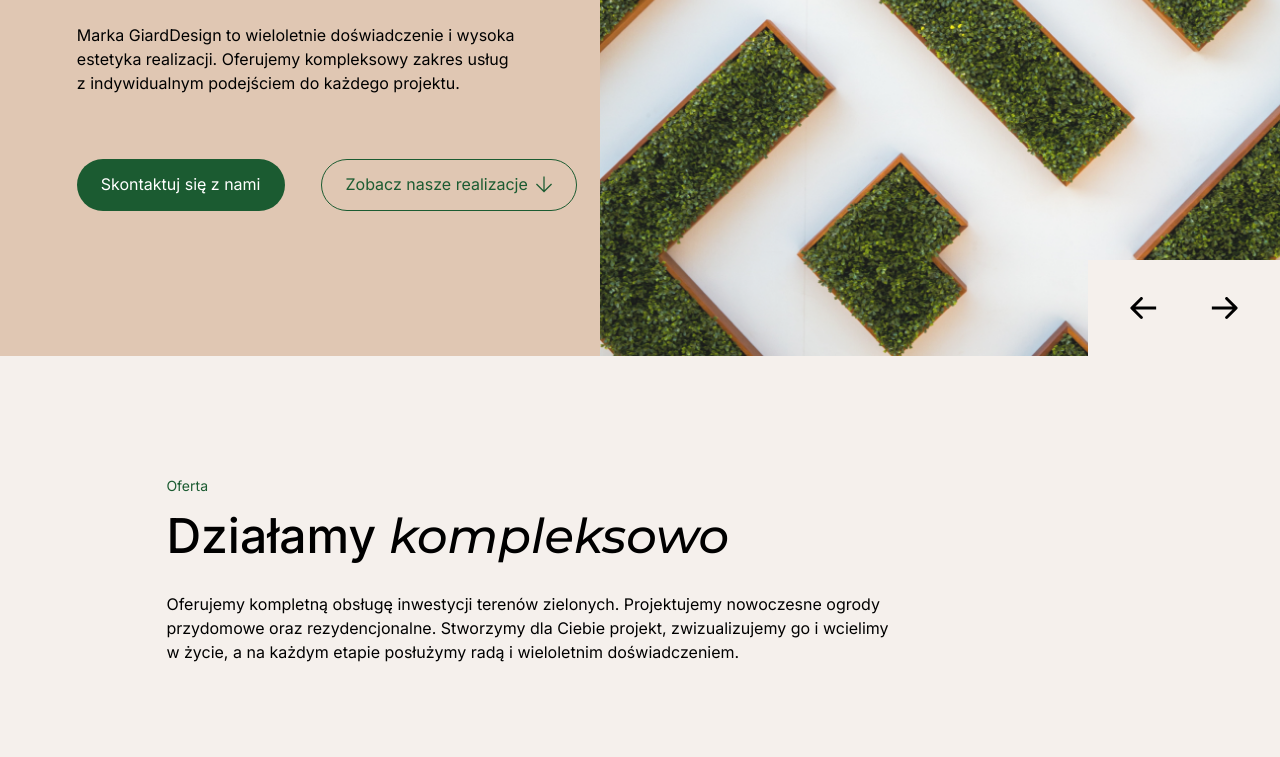
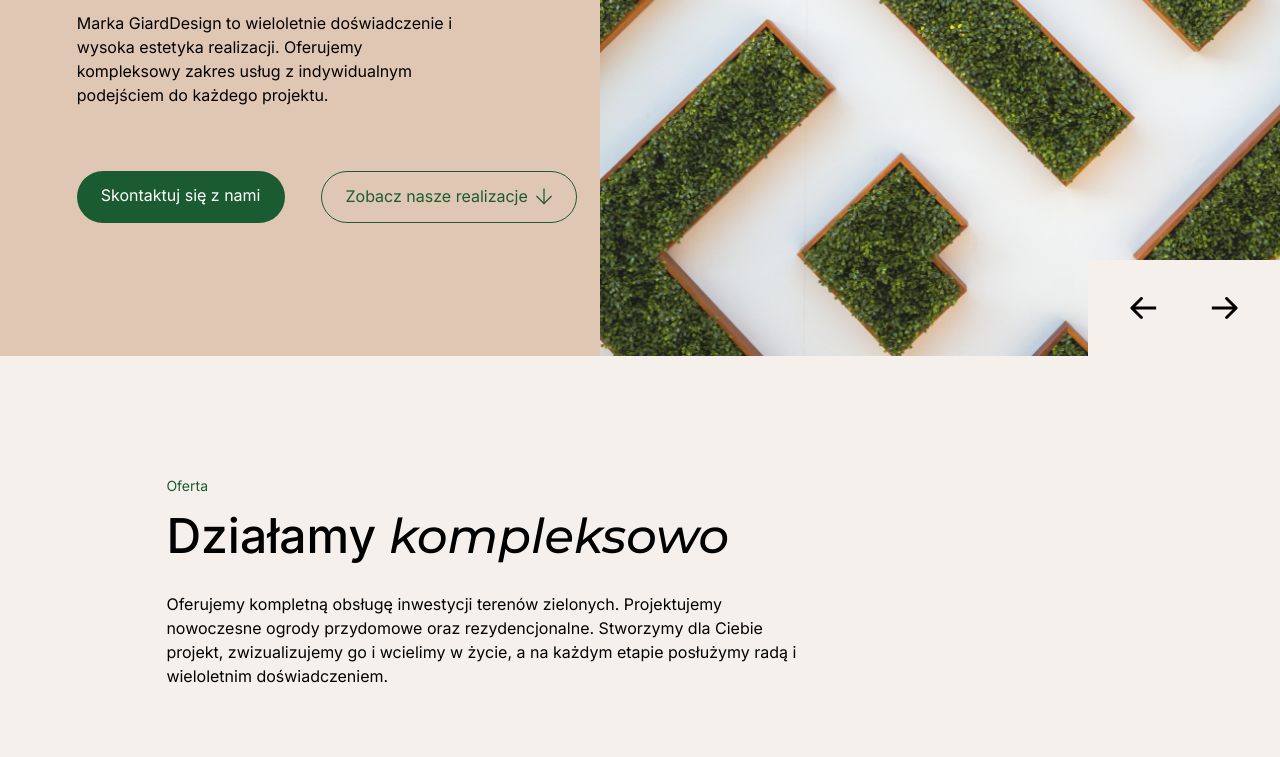
Before and after one commit to SquirrelPL/adRespect, a plain HTML site: page index.html in a window 1280 px wide. Shown: the part 444-1201 px from the top of the page. Drawn offline with Linux system fonts and the light colour scheme; a script that the page names is missing.

Commit message:
quick fixes

```diff
--- a/index.html
+++ b/index.html
@@ -1,5 +1,5 @@
 <!DOCTYPE html>
-<html lang="pl">
+<html class="scroll-smooth" lang="pl">
 <head>
     <meta charset="UTF-8">
     <meta name="viewport" content="width=device-width, initial-scale=1.0">
@@ -62,17 +62,17 @@
                                     Nowoczesna<br> aranżacja<br> Twojego ogrodu
                                 </h1>
                             </div>
-                            <h2 class="wipeEnter-animate mt-10 text-base whitespace-normal break-words inline-block">
-                                Marka GiardDesign to wieloletnie doświadczenie i wysoka<br> estetyka realizacji. Oferujemy kompleksowy zakres usług<br> z indywidualnym podejściem do każdego projektu.
+                            <h2 class="wipeEnter-animate mt-10 text-base whitespace-normal break-words inline-block lg:max-w-[30vw]">
+                                Marka GiardDesign to wieloletnie doświadczenie i wysoka estetyka realizacji. Oferujemy kompleksowy zakres usług z indywidualnym podejściem do każdego projektu.
                             </h2>
                             <div class=" mt-[4em] flex flex-col lg:flex-row">
-                                <button class="w-fit px-[24px] pt-[12px] pb-[14px] text-white mr-[36px] bg-[#1B5B31] rounded-full">Skontaktuj się z nami</button>
-                                <button class="w-fit mt-5 whitespace-nowrap lg:mt-0 group px-[24px] pt-[12px] pb-[14px] bg-[#1B5B31] lg:bg-transparent text-white lg:text-[#1B5B31] rounded-full lg:border-[1px] border-solid border-0 lg:border-[#1B5B31] flex items-center">
+                                <a href="#contact" class="w-fit px-[24px] pt-[12px] pb-[14px] text-white mr-[36px] bg-[#1B5B31] rounded-full whitespace-nowrap">Skontaktuj się z nami</a>
+                                <a href="#realizations" class="w-fit mt-5 whitespace-nowrap lg:mt-0 group px-[24px] pt-[12px] pb-[14px] bg-[#1B5B31] lg:bg-transparent text-white lg:text-[#1B5B31] rounded-full lg:border-[1px] border-solid border-0 lg:border-[#1B5B31] flex items-center">
                                     Zobacz nasze realizacje
                                     <svg class="fill-white lg:fill-[#1B5B31] ml-[0.5em] group-hover:animate-bounce" width="16" height="17" viewBox="0 0 16 17" xmlns="http://www.w3.org/2000/svg">
                                         <path d="M16 8.49529L15.1043 7.59959L8.63642 14.0769L8.63642 0.5L7.36358 0.5L7.36358 14.0675L0.895699 7.59959L9.54553e-08 8.49529L8.00471 16.5L16 8.49529Z"/>
                                     </svg>
-                                </button>
+                                </a>
                             </div>
                         </div>
                         <img class="h-full hidden lg:block" src="./assets/Photo.webp"/>
@@ -88,17 +88,17 @@
                                     Nowoczesna<br> aranżacja<br> Twojego ogrodu
                                 </h1>
                             </div>
-                            <h2 class="wipeEnter-animate mt-10 text-base whitespace-normal break-words inline-block">
-                                Marka GiardDesign to wieloletnie doświadczenie i wysoka<br> estetyka realizacji. Oferujemy kompleksowy zakres usług<br> z indywidualnym podejściem do każdego projektu.
+                            <h2 class="wipeEnter-animate mt-10 text-base whitespace-normal break-words inline-block lg:max-w-[30vw]">
+                                Marka GiardDesign to wieloletnie doświadczenie i wysoka estetyka realizacji. Oferujemy kompleksowy zakres usług z indywidualnym podejściem do każdego projektu.
                             </h2>
                             <div class=" mt-[4em] flex flex-col lg:flex-row">
-                                <button class="w-fit px-[24px] pt-[12px] pb-[14px] text-white mr-[36px] bg-[#1B5B31] rounded-full">Skontaktuj się z nami</button>
-                                <button class="w-fit mt-5 whitespace-nowrap lg:mt-0 group px-[24px] pt-[12px] pb-[14px] bg-[#1B5B31] lg:bg-transparent text-white lg:text-[#1B5B31] rounded-full lg:border-[1px] border-solid border-0 lg:border-[#1B5B31] flex items-center">
+                                <a href="#contact" class="w-fit px-[24px] pt-[12px] pb-[14px] text-white mr-[36px] bg-[#1B5B31] rounded-full whitespace-nowrap">Skontaktuj się z nami</a>
+                                <a href="#realizations" class="w-fit mt-5 whitespace-nowrap lg:mt-0 group px-[24px] pt-[12px] pb-[14px] bg-[#1B5B31] lg:bg-transparent text-white lg:text-[#1B5B31] rounded-full lg:border-[1px] border-solid border-0 lg:border-[#1B5B31] flex items-center">
                                     Zobacz nasze realizacje
                                     <svg class="fill-white lg:fill-[#1B5B31] ml-[0.5em] group-hover:animate-bounce" width="16" height="17" viewBox="0 0 16 17" xmlns="http://www.w3.org/2000/svg">
                                         <path d="M16 8.49529L15.1043 7.59959L8.63642 14.0769L8.63642 0.5L7.36358 0.5L7.36358 14.0675L0.895699 7.59959L9.54553e-08 8.49529L8.00471 16.5L16 8.49529Z"/>
                                     </svg>
-                                </button>
+                                </a>
                             </div>
                         </div>
                         <img class="h-full hidden lg:block" src="./assets/Photo.webp"/>
@@ -114,17 +114,17 @@
                                     Nowoczesna<br> aranżacja<br> Twojego ogrodu
                                 </h1>
                             </div>
-                            <h2 class="wipeEnter-animate mt-10 text-base whitespace-normal break-words inline-block">
-                                Marka GiardDesign to wieloletnie doświadczenie i wysoka<br> estetyka realizacji. Oferujemy kompleksowy zakres usług<br> z indywidualnym podejściem do każdego projektu.
+                            <h2 class="wipeEnter-animate mt-10 text-base whitespace-normal break-words inline-block lg:max-w-[30vw]">
+                                Marka GiardDesign to wieloletnie doświadczenie i wysoka estetyka realizacji. Oferujemy kompleksowy zakres usług z indywidualnym podejściem do każdego projektu.
                             </h2>
                             <div class=" mt-[4em] flex flex-col lg:flex-row">
-                                <button class="w-fit px-[24px] pt-[12px] pb-[14px] text-white mr-[36px] bg-[#1B5B31] rounded-full">Skontaktuj się z nami</button>
-                                <button class="w-fit mt-5 whitespace-nowrap lg:mt-0 group px-[24px] pt-[12px] pb-[14px] bg-[#1B5B31] lg:bg-transparent text-white lg:text-[#1B5B31] rounded-full lg:border-[1px] border-solid border-0 lg:border-[#1B5B31] flex items-center">
+                                <a href="#contact" class="w-fit px-[24px] pt-[12px] pb-[14px] text-white mr-[36px] bg-[#1B5B31] rounded-full whitespace-nowrap">Skontaktuj się z nami</a>
+                                <a href="#realizations" class="w-fit mt-5 whitespace-nowrap lg:mt-0 group px-[24px] pt-[12px] pb-[14px] bg-[#1B5B31] lg:bg-transparent text-white lg:text-[#1B5B31] rounded-full lg:border-[1px] border-solid border-0 lg:border-[#1B5B31] flex items-center">
                                     Zobacz nasze realizacje
                                     <svg class="fill-white lg:fill-[#1B5B31] ml-[0.5em] group-hover:animate-bounce" width="16" height="17" viewBox="0 0 16 17" xmlns="http://www.w3.org/2000/svg">
                                         <path d="M16 8.49529L15.1043 7.59959L8.63642 14.0769L8.63642 0.5L7.36358 0.5L7.36358 14.0675L0.895699 7.59959L9.54553e-08 8.49529L8.00471 16.5L16 8.49529Z"/>
                                     </svg>
-                                </button>
+                                </a>
                             </div>
                         </div>
                         <img class="h-full hidden lg:block" src="./assets/Photo.webp"/>
@@ -151,10 +151,10 @@
         <div class="offerSectionText flex flex-col ml-[7vw]">
             <h3 class="sectionTitle text-[#1B5B31] text-sm">Oferta</h3>
             <span class="offerTitle font-medium text-3xl lg:text-5xl mt-4">Działamy <span class="fontMontserrat font-medium italic">kompleksowo</span></span>
-            <span class="offerText mt-[32px] text-base">
-                Oferujemy kompletną obsługę inwestycji terenów zielonych. Projektujemy nowoczesne ogrody<br>
-                przydomowe oraz rezydencjonalne. Stworzymy dla Ciebie projekt, zwizualizujemy go i wcielimy<br>
-                w życie, a na każdym etapie posłużymy radą i wieloletnim doświadczeniem. <br>
+            <span class="offerText mt-[32px] text-base lg:max-w-[50vw]">
+                Oferujemy kompletną obsługę inwestycji terenów zielonych. Projektujemy nowoczesne ogrody
+                przydomowe oraz rezydencjonalne. Stworzymy dla Ciebie projekt, zwizualizujemy go i wcielimy
+                w życie, a na każdym etapie posłużymy radą i wieloletnim doświadczeniem.
             </span>
         </div>
         <div class="w-full flex flex-col justify-center lg:grid lg:grid-cols-3 h-fit gap-x-[4vw] mt-[96px] offerCards">
@@ -218,8 +218,8 @@
         </div>
     </section>
 
-    <!--Sekcja oferta-->
-    <section class="max-h-[200vh] w-full bg-[#DCC1AB] pt-[120px] pb-[20px] relative overflow-y-hidden">
+    <!--Sekcja realizacje-->
+    <section id="realizations" class="max-h-[200vh] w-full bg-[#DCC1AB] pt-[120px] pb-[20px] relative overflow-y-hidden">
         <div class="flex flex-col ml-[5vw] px-[6vw]">
             <h3 class="text-[#1B5B31] text-sm">Realizacje</h3>
             <span class="fontMontserrat font-medium text-3xl lg:text-5xl mt-4">Nasze <span class="fontInter italic">projekty</span></span>
@@ -251,7 +251,7 @@
     </section>
 
     <!--Sekcja kontakt-->
-    <section class="w-full h-fit bg-white py-[60px] px-[13vw]">
+    <section id="contact" class="w-full h-fit bg-white py-[60px] px-[13vw]">
         <div class="bg-[#1B5B31] h-full w-full py-[7.5vw] px-[7.3vw] text-white md:items-end justify-between flex flex-col md:flex-row items-start">
             <span class="text-xl lg:text-4xl">Zostańmy w kontakcie!<br> Znajdziesz nas na <span class="fontMontserrat font-medium italic">Instagramie</span>.</span>
             <div class="flex flex-col md:mt-0 mt-3">
```
Also changed, not shown: styles.css.
